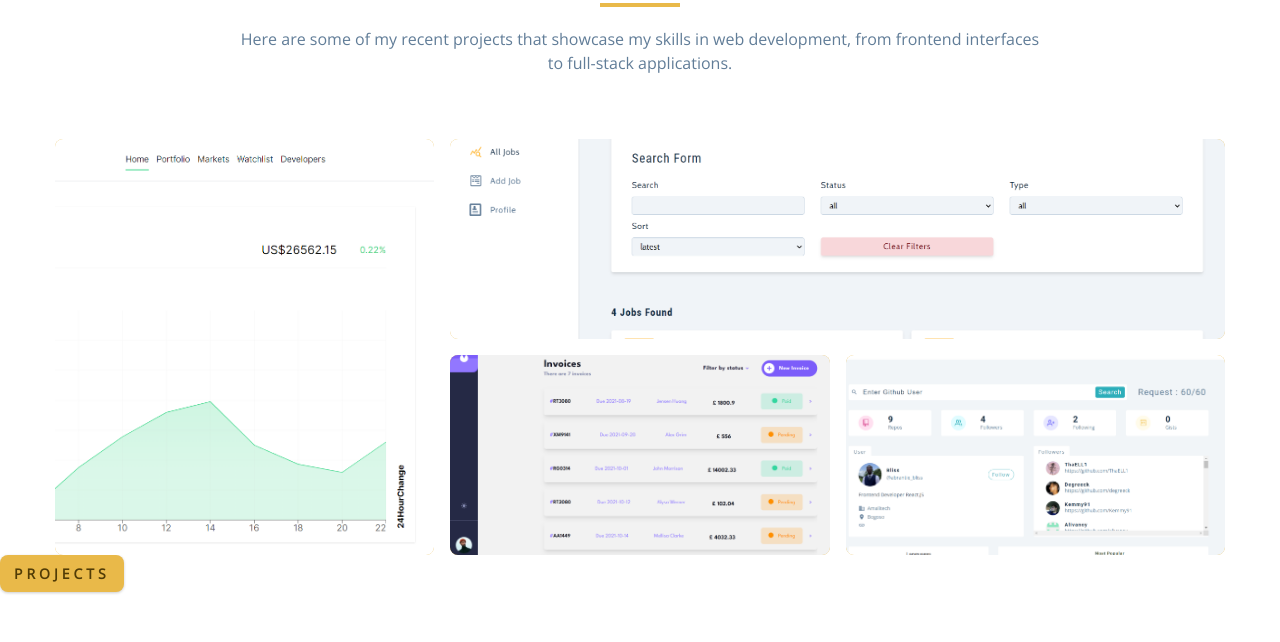
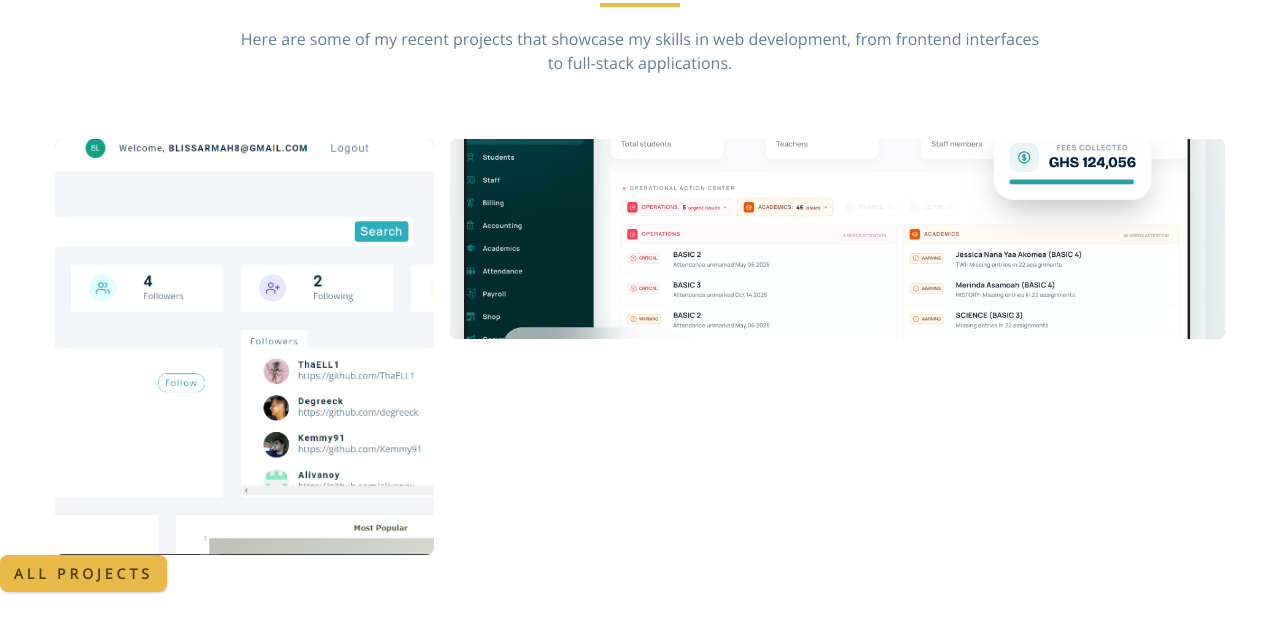
Before and after one commit to bliss-armah/My-Portfolio, a React (Vite) app: page / in a window 1280 px wide. Shown: the part 1960-2602 px from the top of the page. Built offline with nearby package versions, Linux system fonts and the light colour scheme; no server answers.

Commit message:
feat: Implement Framer Motion animations for project cards, update project data with new entries and GitHub links, and remove an unused API call.

```diff
--- a/src/components/Blog.tsx
+++ b/src/components/Blog.tsx
@@ -1,26 +1,69 @@
-import imageSmall from "../assets/images/hero-img-small.jpeg";
-import {  works } from "../utils/data";
+import { motion } from "framer-motion";
+import { works } from "../utils/data";
 import { FaHome } from "react-icons/fa";
 import { BsGithub } from "react-icons/bs";
+import imageSmall from "../assets/images/hero-img-small.jpeg";
 
 const Blog = () => {
+  const containerVariants = {
+    hidden: { opacity: 0 },
+    visible: {
+      opacity: 1,
+      transition: { staggerChildren: 0.2, delayChildren: 0.2 },
+    },
+  };
+
+  const cardVariants = {
+    hidden: { opacity: 0, y: 40 },
+    visible: {
+      opacity: 1,
+      y: 0,
+      transition: { duration: 0.6, ease: "easeOut" },
+    },
+  };
+
   return (
     <div>
       <section className="section blog">
-        <div className="section-title">
+        <motion.div
+          className="section-title"
+          initial={{ opacity: 0, y: -30 }}
+          animate={{ opacity: 1, y: 0 }}
+          transition={{ duration: 0.6 }}
+        >
           <h1>Projects</h1>
           <div className="underline"></div>
-        </div>
-        <div className="section-center blog-center">
+          <p
+            style={{
+              color: "var(--clr-grey-5)",
+              maxWidth: "600px",
+              margin: "1rem auto",
+            }}
+          >
+            A showcase of my recent work — from interactive web apps to
+            full-stack platforms.
+          </p>
+        </motion.div>
+        <motion.div
+          className="section-center blog-center"
+          variants={containerVariants}
+          initial="hidden"
+          animate="visible"
+        >
           {works.map((project) => (
-            <div className="card shadow" key={project.id}>
+            <motion.div
+              className="card shadow"
+              key={project.id}
+              variants={cardVariants}
+              whileHover={{ y: -6, transition: { duration: 0.3 } }}
+            >
               <div className="card-side card-front">
-                <img src={project.image} alt="" />
+                <img src={project.image} alt={project.title} />
                 <div className="card-info">
-                  <h4 className="font-bold ">{project.title}</h4>
+                  <h4 className="font-bold">{project.title}</h4>
                   <p>{project.content}</p>
                   <div className="card-footer">
-                    <img src={imageSmall} alt="author image" />
+                    <img src={imageSmall} alt="author" />
                     <p>{project.duration}</p>
                   </div>
                 </div>
@@ -28,26 +71,42 @@ const Blog = () => {
               <div className="card-side card-back">
                 <article className="single-project">
                   <div className="project-container">
-                    <img src={project.image} alt="single project" />
-                    <a href={project.url} target="_blank" className="project-icon">
+                    <img src={project.image} alt={project.title} />
+                    <a
+                      href={project.url}
+                      target="_blank"
+                      rel="noopener noreferrer"
+                      className="project-icon"
+                    >
                       <FaHome />
-                    </a >
+                    </a>
                   </div>
                   <div className="project-details">
-                    <h4  className="font-bold ">{project.title}</h4>
+                    <h4 className="font-bold">{project.title}</h4>
+                    <p>{project.client}</p>
                     <p>{project.content}</p>
                     <div className="project-footer">
-                      <span>
+                      <a
+                        href={project.githubUrl}
+                        target="_blank"
+                        rel="noopener noreferrer"
+                      >
                         <BsGithub />
-                      </span>
-                      <a href="https://www.github.com">source code</a>
+                      </a>
+                      <a
+                        href={project.githubUrl}
+                        target="_blank"
+                        rel="noopener noreferrer"
+                      >
+                        source code
+                      </a>
                     </div>
                   </div>
                 </article>
               </div>
-            </div>
+            </motion.div>
           ))}
-        </div>
+        </motion.div>
       </section>
     </div>
   );
--- a/src/components/Works.tsx
+++ b/src/components/Works.tsx
@@ -2,7 +2,6 @@ import { motion } from "framer-motion";
 import { FaGithubSquare, FaShareSquare } from "react-icons/fa";
 import { works } from "../utils/data";
 import { Link } from "react-router-dom";
-import { useEffect } from "react";
 
 const Works = () => {
   const containerVariants = {
@@ -28,22 +27,6 @@ const Works = () => {
       },
     },
   };
-
-  const getProducts = async () => {
-    try {
-      const response = await fetch(
-        "https://portfolio-ix0m.onrender.com/api/v1/project"
-      );
-      const data = await response.json();
-      console.log(data); // Do something with the parsed data
-    } catch (error) {
-      console.log(error);
-    }
-  };
-
-  useEffect(() => {
-    getProducts();
-  }, []);
 
   return (
     <motion.div
@@ -103,9 +86,13 @@ const Works = () => {
                 <h4>{project.title}</h4>
                 <p>{project.content}</p>
                 <div className="project-footer">
-                  <span>
+                  <a
+                    href={project.githubUrl}
+                    target="_blank"
+                    rel="noopener noreferrer"
+                  >
                     <FaGithubSquare className="project-icon" />
-                  </span>
+                  </a>
                   <a
                     href={project.url}
                     target="_blank"
@@ -119,8 +106,8 @@ const Works = () => {
           ))}
         </motion.div>
         <div className="flex justify-center items-center mt-5">
-          <Link to="/product" className="btn">
-            projects
+          <Link to="/projects" className="btn">
+            All Projects
           </Link>
         </div>
       </section>
--- a/src/utils/data.tsx
+++ b/src/utils/data.tsx
@@ -5,10 +5,8 @@ import {
   BsInstagram,
   BsTelephone,
 } from "react-icons/bs";
-import project1 from "../assets/images/crypto.jpg";
-import project2 from "../assets/images/jobster.jpg";
-import project3 from "../assets/images/invoice.jpg";
 import project4 from "../assets/images/github.jpg";
+import skuulbe from "../assets/images/skuulbe.png";
 import { FaCode, FaSketch, FaAndroid } from "react-icons/fa";
 import { FiMail } from "react-icons/fi";
 import { GoLocation } from "react-icons/go";
@@ -35,35 +33,19 @@ export const socialIcons = [
 export const projects = [
   {
     id: 1,
-    image: project1,
-    title: "project title 1",
+    image: project4,
+    title: "GitHub Users",
     content:
-      "Lorem ipsum, dolor sit amet consectetur adipisicing elit. Et nisi ut a est eum tempora dolorum temporibus voluptatibus! Natus, provident.",
-    duration: "1 month ago",
+      "Discover talented developers and explore their repositories, followers, and key information in a comprehensive chart view.",
+    duration: "3 years ago",
   },
   {
     id: 2,
-    image: project2,
-    title: "project title 2",
+    image: skuulbe,
+    title: "School Management System",
     content:
-      "Lorem ipsum, dolor sit amet consectetur adipisicing elit. Et nisi ut a est eum tempora dolorum temporibus voluptatibus! Natus, provident.",
-    duration: "2 month ago",
-  },
-  {
-    id: 3,
-    image: project3,
-    title: "project title 3",
-    content:
-      "Lorem ipsum,dolor sit amet consectetur adipisicing elit. Et nisi ut a est eum tempora dolorum temporibus voluptatibus! Natus, provident.",
-    duration: "3 month ago",
-  },
-  {
-    id: 4,
-    image: project4,
-    title: "project title 4",
-    content:
-      "Lorem ipsum, dolor sit amet consectetur adipisicing elit. Et nisi ut a est eum tempora dolorum temporibus voluptatibus! Natus, provident.",
-    duration: "4 month ago",
+      "A comprehensive school management platform for handling student enrollment, class schedules, teacher management, and academic performance tracking.",
+    duration: "A years ago",
   },
 ];
 
@@ -136,47 +118,27 @@ export const timelineItems = [
 export const works = [
   {
     id: 1,
-    image: project1,
-    title: "Cryptocurrency Market",
-    client: "Freelance Work",
+    image: project4,
+    title: "GitHub Users",
+    client: "Personal Project",
     className: "project-1",
-    url: "https://cryptocurrency-markets.netlify.app/landing",
+    url: "https://react-github-users-search-bliss.netlify.app/",
+    githubUrl: "https://github.com/BlissArmah-Nwanwah",
     content:
-      "Stay updated with trending cryptocurrencies and manage your watchlist effortlessly with our user-friendly platform.",
-    duration: "1 month ago",
+      "Discover talented developers and explore their repositories, followers, and key information in a comprehensive chart view.",
+    duration: "4 months ago",
   },
   {
     id: 2,
-    image: project2,
-    title: "Jobster",
-    client: "Personal Project",
+    image: skuulbe,
+    title: "School Management System",
+    client: "Freelance Work",
     className: "project-2",
-    url: "/",
+    url: "https://demo.skuulbe.com/login",
+    githubUrl: "https://github.com/BlissArmah-Nwanwah",
     content:
-      "Empower admins to effortlessly add job opportunities while enabling users to find, apply, and work on projects seamlessly.",
-    duration: "2 month ago",
-  },
-  {
-    id: 3,
-    image: project3,
-    title: "Invoice",
-    client: "Freelance",
-    className: "project-3",
-    url: "https://invoice-app-amalitech.netlify.app/",
-    content:
-      "Effortlessly track and mark invoices with our user-friendly app, streamlining your billing process and ensuring accurate records.",
-    duration: "3 month ago",
-  },
-  {
-    id: 4,
-    image: project4,
-    title: "Githup Users",
-    client: "Personal Project",
-    className: "project-4",
-    url: "https://react-github-users-search-bliss.netlify.app/",
-    content:
-      " Discover talented developers and explore their repositories, followers, and key information in a comprehensive chart view.",
-    duration: "4 month ago",
+      "A comprehensive school management platform for handling student enrollment, class schedules, teacher management, and academic performance tracking.",
+    duration: "6 months ago",
   },
 ];
 
```
Also changed, not shown: src/assets/images/skuulbe.png (added).
